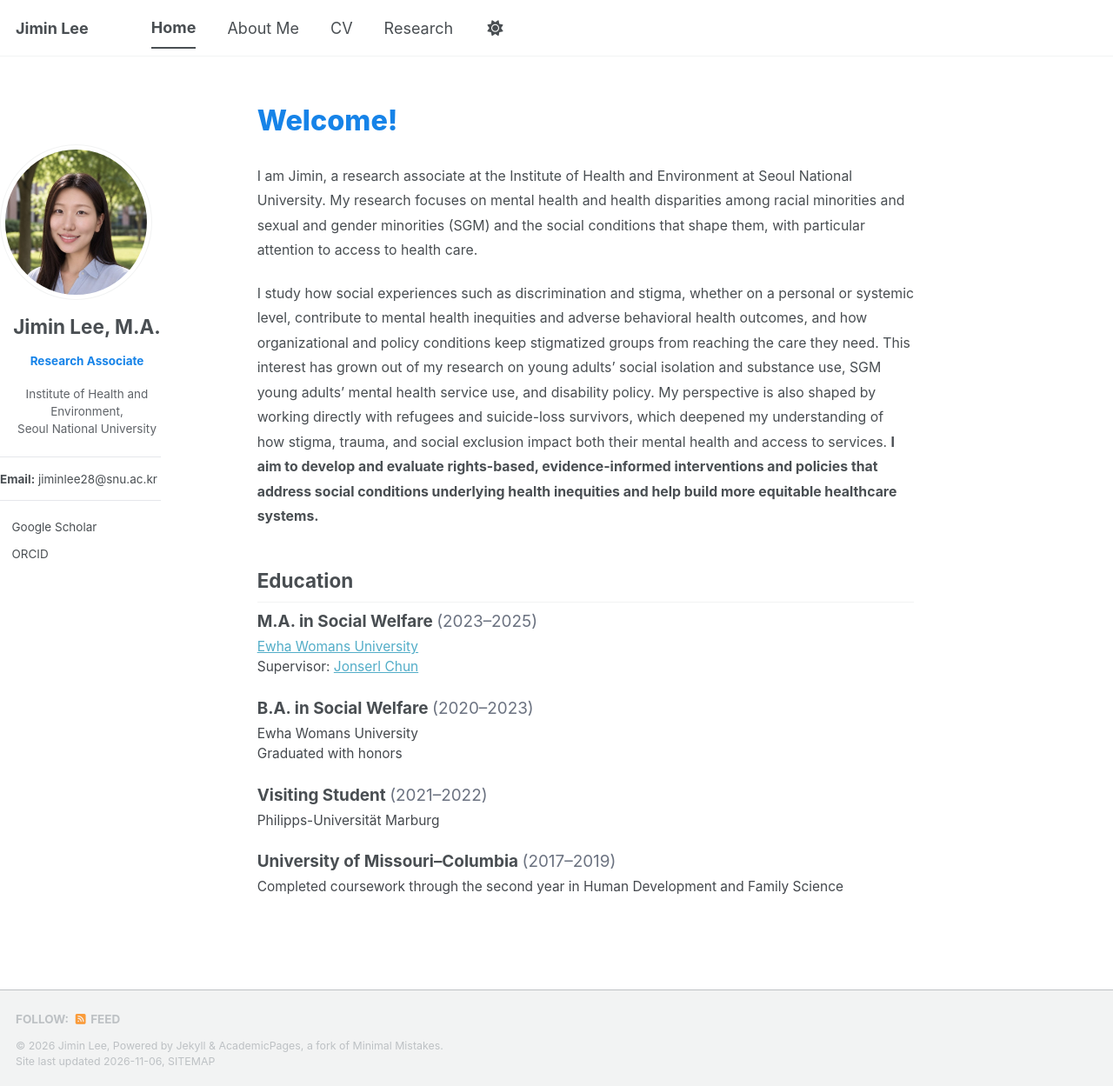
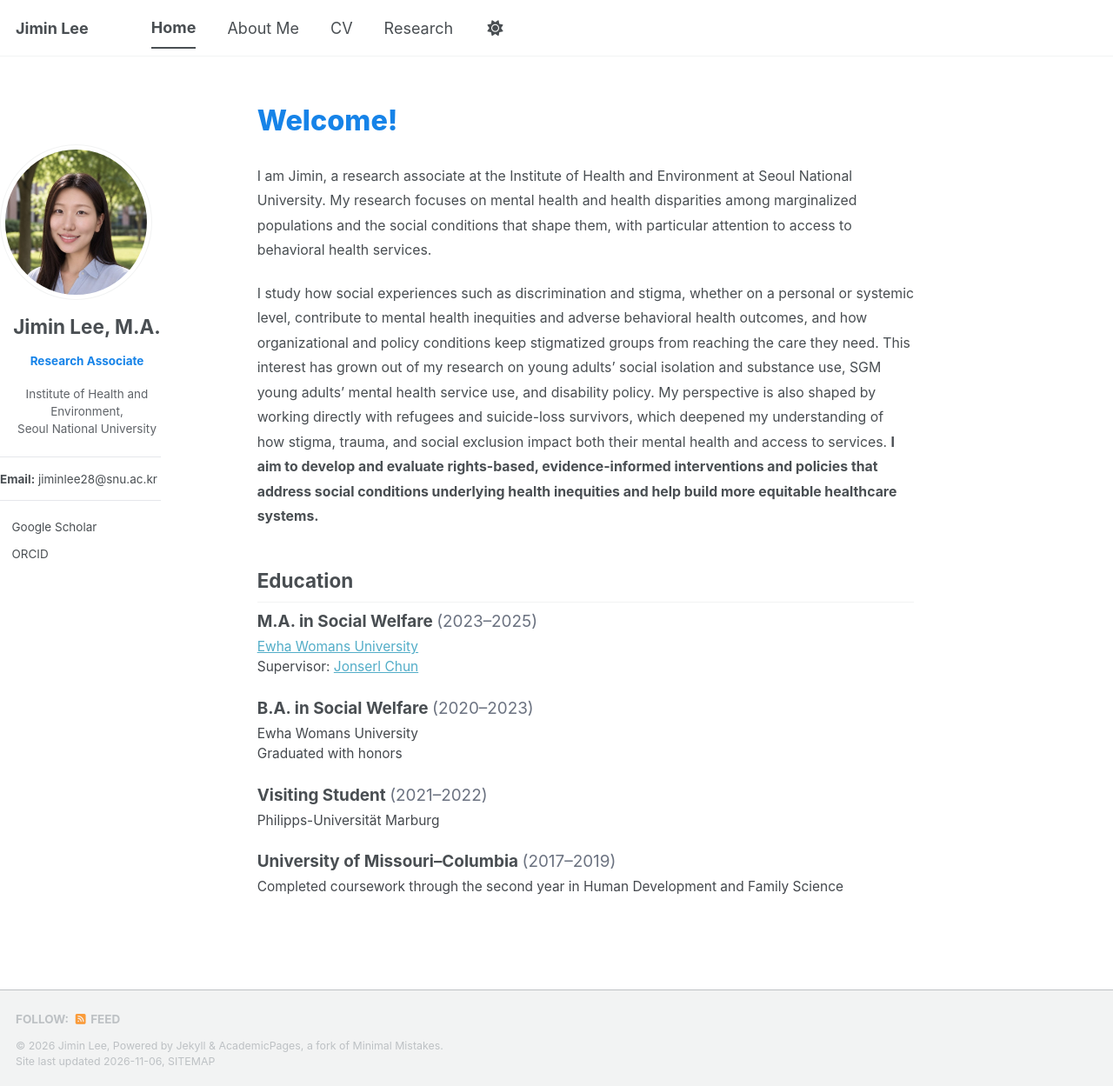
Before and after one commit to jiminlee-research/jiminlee-research.github.io, a Jekyll site: the page built from _pages/about.md, in a window 1280 px wide and 1249 px high. Shown: the whole window at 87% size. Built offline with Jekyll 4.4.1, drawn with Linux system fonts in a browser that asks for light colours; a style sheet for code colours, icons or effects is not loaded.

Commit message:
Update research focus sentence on About page
Co-Authored-By: Claude Opus 5.5 <noreply@anthropic.com>
Claude-Session: https://claude.ai/code/session_01PcjxNfDHwsJtJ6agebrJHV

```diff
--- a/_pages/about.md
+++ b/_pages/about.md
@@ -33,7 +33,7 @@ author_profile: true
 
 <div class="home-welcome">Welcome!</div>
 
-I am Jimin, a research associate at the Institute of Health and Environment at Seoul National University. My research focuses on mental health and health disparities among racial minorities and sexual and gender minorities (SGM) and the social conditions that shape them, with particular attention to access to health care.
+I am Jimin, a research associate at the Institute of Health and Environment at Seoul National University. My research focuses on mental health and health disparities among marginalized populations and the social conditions that shape them, with particular attention to access to behavioral health services.
 
 I study how social experiences such as discrimination and stigma, whether on a personal or systemic level, contribute to mental health inequities and adverse behavioral health outcomes, and how organizational and policy conditions keep stigmatized groups from reaching the care they need. This interest has grown out of my research on young adults' social isolation and substance use, SGM young adults' mental health service use, and disability policy. My perspective is also shaped by working directly with refugees and suicide-loss survivors, which deepened my understanding of how stigma, trauma, and social exclusion impact both their mental health and access to services. **I aim to develop and evaluate rights-based, evidence-informed interventions and policies that address social conditions underlying health inequities and help build more equitable healthcare systems.**
 
```
